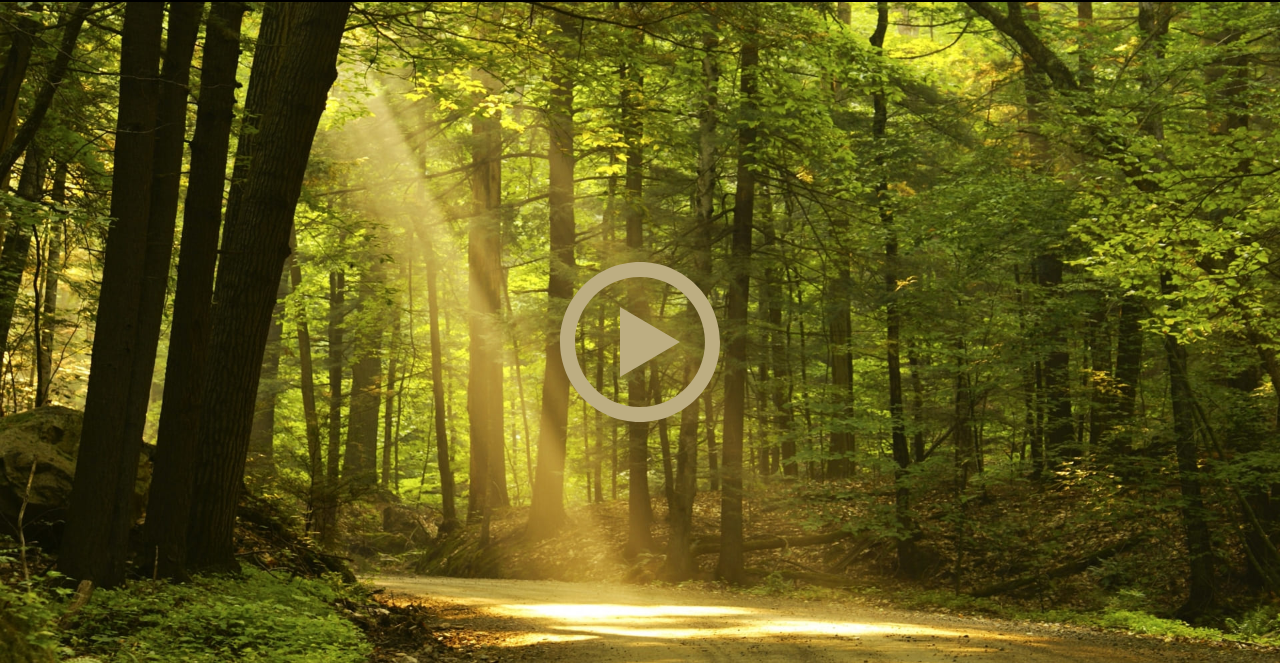
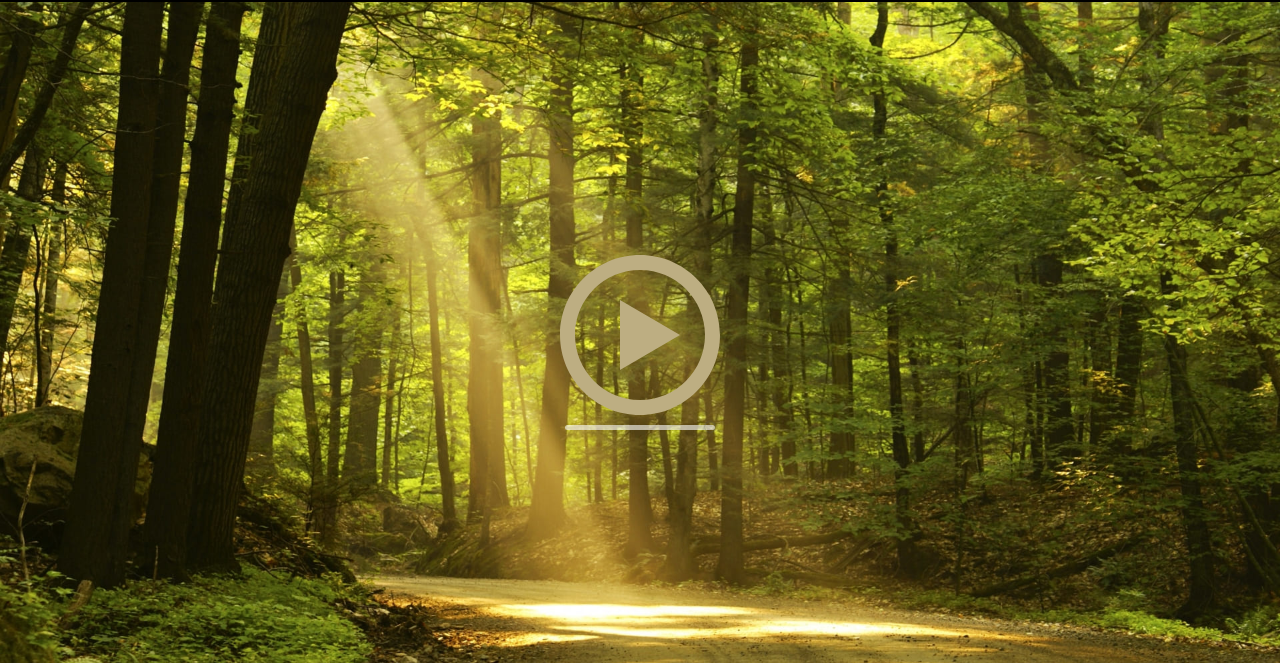
Before and after one commit to Shushu9/js30-1.1-eco-sounds, a plain HTML site: page index.html in a window 1280 px wide. Shown: the part 58-721 px from the top of the page. Drawn offline with Linux system fonts and the light colour scheme.

Commit message:
add volume level

```diff
--- a/index.html
+++ b/index.html
@@ -39,12 +39,14 @@
                 </ul>
             </nav>
         </div>
+    </header>
 
-    </header>
     <main>
+        <button class="play"></button>
+        <input class="volume" type="range" id="slider1" min="0" max="100" value="100">
+        </input>
+    </main>
 
-        <button class="play"></button>
-    </main>
     <footer>
         <div class="container footer">
             <div class="footer__info">
--- a/sass/blocks/_main.scss
+++ b/sass/blocks/_main.scss
@@ -5,9 +5,7 @@ main {
     display: flex;
     justify-content: center;
     align-items: center;
-
-
-
+    flex-direction: column;
 
     .play {
         width: 160px;
@@ -19,4 +17,36 @@ main {
         transition: .3s;
         cursor: pointer;
     }
+
+    .volume {
+        margin-top: 10px;
+    }
+
+
+    input[type="range"] {
+        -webkit-appearance: none;
+        width: 150px;
+        height: 5px;
+        background: rgba(255, 255, 255, 0.6);
+        border-radius: 3px;
+        background-image: #FFFFFF
+    }
+
+    input[type="range"]::-webkit-slider-thumb {
+        -webkit-appearance: none;
+        height: 10px;
+        width: 10px;
+        border-radius: 50%;
+        cursor: ew-resize;
+        box-shadow: 0 0 2px 0 #555;
+
+    }
+
+    // input[type=range]::-webkit-slider-runnable-track {
+    //     -webkit-appearance: none;
+    //     box-shadow: none;
+    //     border: none;
+    //     background: transparent;
+    // }
+
 }
--- a/script.js
+++ b/script.js
@@ -11,7 +11,8 @@ window.addEventListener('DOMContentLoaded', () => {
         background = document.querySelector('main'),
         logo = document.querySelectorAll('.header__logo'),
         tabs = document.querySelectorAll('.footer__tab'),
-        songsParent = document.querySelectorAll('.menu');
+        songsParent = document.querySelectorAll('.menu'),
+        sliderVolume = document.getElementById("slider1");
 
     let currentMelody = 'forest',
         isPlay = false;
@@ -99,4 +100,13 @@ window.addEventListener('DOMContentLoaded', () => {
         })
     })
 
+
+
+    sliderVolume.addEventListener("input", sliderActions);
+
+    function sliderActions() {
+        let newVolume = sliderVolume.value;
+        audio.volume = newVolume / 100; // range 0 to 1
+    }
+
 });
```
Also changed, not shown: css/style.min.css, 1 other file.
